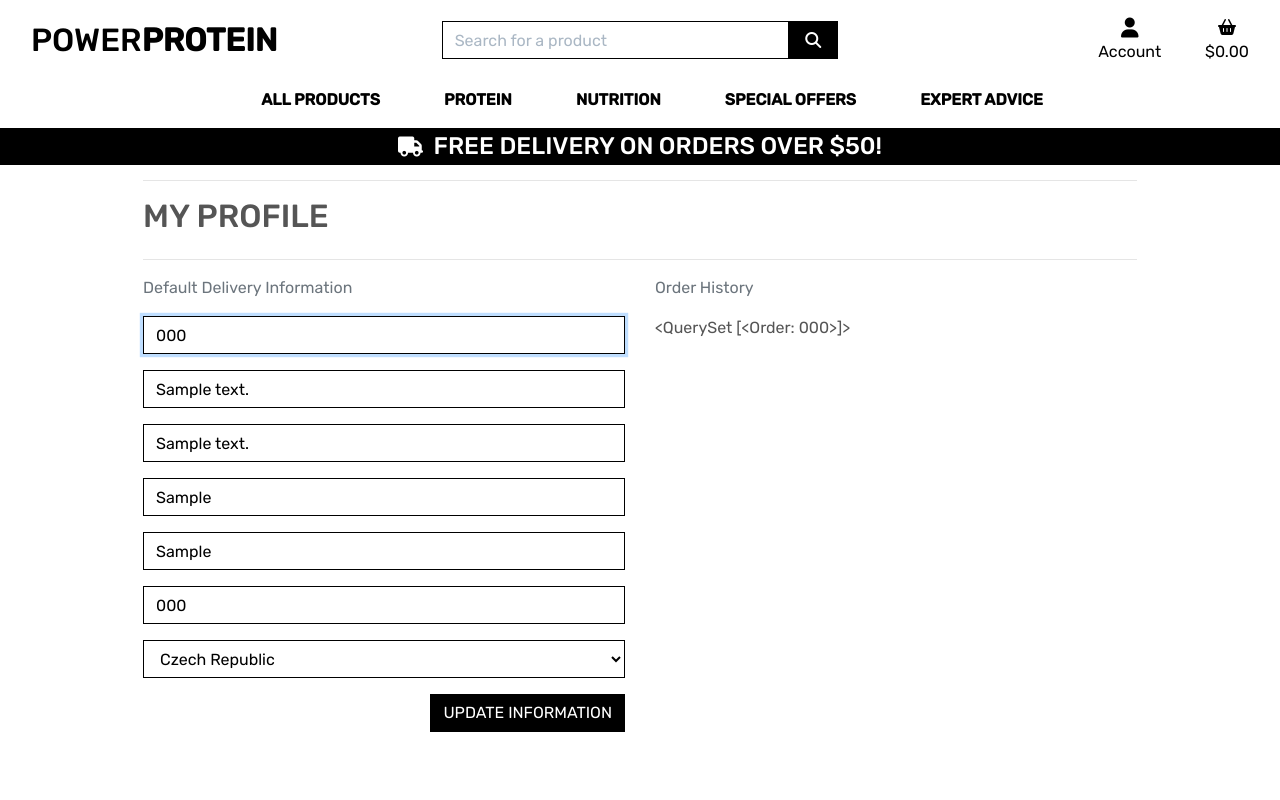
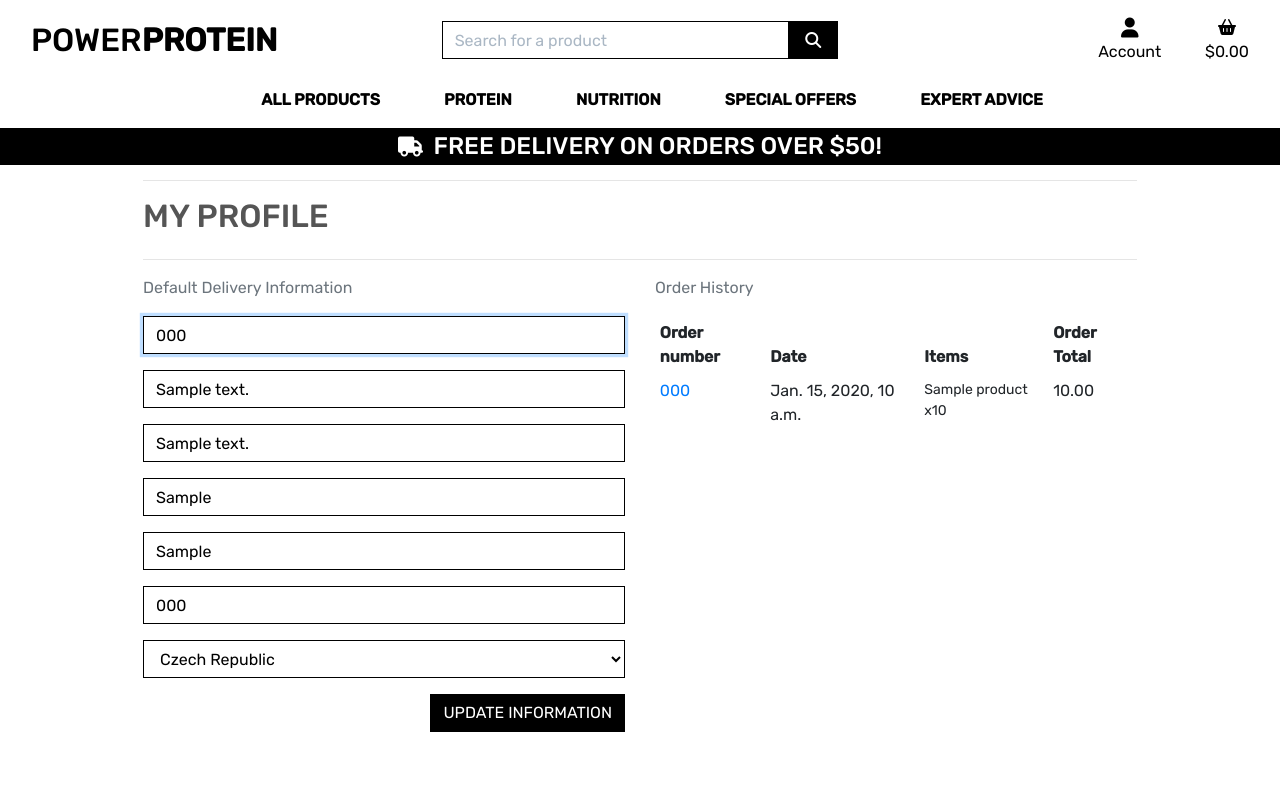
Before and after one commit to Giov3ss/PowerProtein, a Django app: page /profile/ in a window 1280 px wide. Run offline with Django 3.2, Linux system fonts and the light colour scheme; a user stored in the database is signed in; tables that the repository leaves empty hold one stand-in row (values such as "Sample post"); some libraries are stand-ins or nearby versions.

Commit message:
added order hisotry to views.py, order table and update checkout views

```diff
--- a/checkout/admin.py
+++ b/checkout/admin.py
@@ -20,7 +20,7 @@ class OrderAdmin(admin.ModelAdmin):
                        'grand_total', 'original_bag',
                        'stripe_pid')
 
-    fields = ('order_number', 'date', 'full_name',
+    fields = ('order_number', 'user_profile', 'date', 'full_name',
               'email', 'phone_number', 'country',
               'postcode', 'town_or_city', 'street_address1',
               'street_address2', 'county', 'delivery_cost',
--- a/profiles/static/profiles/css/profile.css
+++ b/profiles/static/profiles/css/profile.css
@@ -1,3 +1,8 @@
+.order-history {
+    max-height: 416px;
+    overflow-y: auto;
+}
+
 #profile-update-form .form-control {
     color: #000;
 }
--- a/profiles/templates/profiles/profile.html
+++ b/profiles/templates/profiles/profile.html
@@ -34,10 +34,43 @@
             </div>
             <div class="col-12 col-lg-6">
                 <p class="text-muted">Order History</p>
-                {{ orders }}
+                <div class="order-history table-responsive">
+                    <table class="table table-sm table-borderless">
+                        <thead>
+                            <tr>
+                                <th>Order number</th>
+                                <th>Date</th>
+                                <th>Items</th>
+                                <th>Order Total</th>
+                            </tr>
+                        </thead>
+                        <tbody>
+                            {% for order in orders %}
+                                <tr>
+                                    <td>
+                                        <a href="{% url 'order_history' order.order_number %}"
+                                        title="{{ order.order_number}}">
+                                            {{ order.order_number|truncatechars:6}}
+                                        </a>
+                                    </td>
+                                    <td>{{ order.date }}</td>
+                                    <td>
+                                        <ul class="list-unstyled">
+                                            {% for item in order.lineitems.all %}
+                                                <li class="small">
+                                                    {{item.product.name}} x{{ item.quantity }}
+                                                </li>
+                                            {% endfor %}
+                                        </ul>
+                                    </td>
+                                    <td>{{ order.grand_total }}</td>
+                                </tr>
+                            {% endfor %}
+                        </tbody>
+                    </table>
+                </div>
             </div>
         </div>
-        {{ profile }}
 {% endblock %}
 
 
--- a/profiles/urls.py
+++ b/profiles/urls.py
@@ -3,4 +3,5 @@ from . import views
 
 urlpatterns = [
     path('', views.profile, name='profile'),
+    path('order_history/<order_number>', views.order_history, name='order_history'),
 ]
--- a/profiles/views.py
+++ b/profiles/views.py
@@ -2,6 +2,7 @@ from django.shortcuts import render, get_object_or_404
 from django.contrib import messages
 from .models import UserProfile
 from .forms import UserProfileForm
+from checkout.models import Order
 
 def profile(request):
     """
@@ -26,3 +27,19 @@ def profile(request):
     }
 
     return render(request, template, context)
+
+def order_history(request, order_number):
+    order = get_object_or_404(Order, order_number=order_number)
+
+    messages.info(request, (
+        f'This is a past confirmation for order number {order_number}. '
+        'A confirmation email was sent on the order date.'
+    ))
+
+    template = 'checkout/checkout_success.html'
+    context = {
+        'order': order,
+        'from_profile': True,
+    }
+
+    return render(request, template, context)
```
Also changed, not shown: checkout/templates/checkout/checkout_success.html (+9 -0 lines), checkout/views.py (+43 -2 lines).
